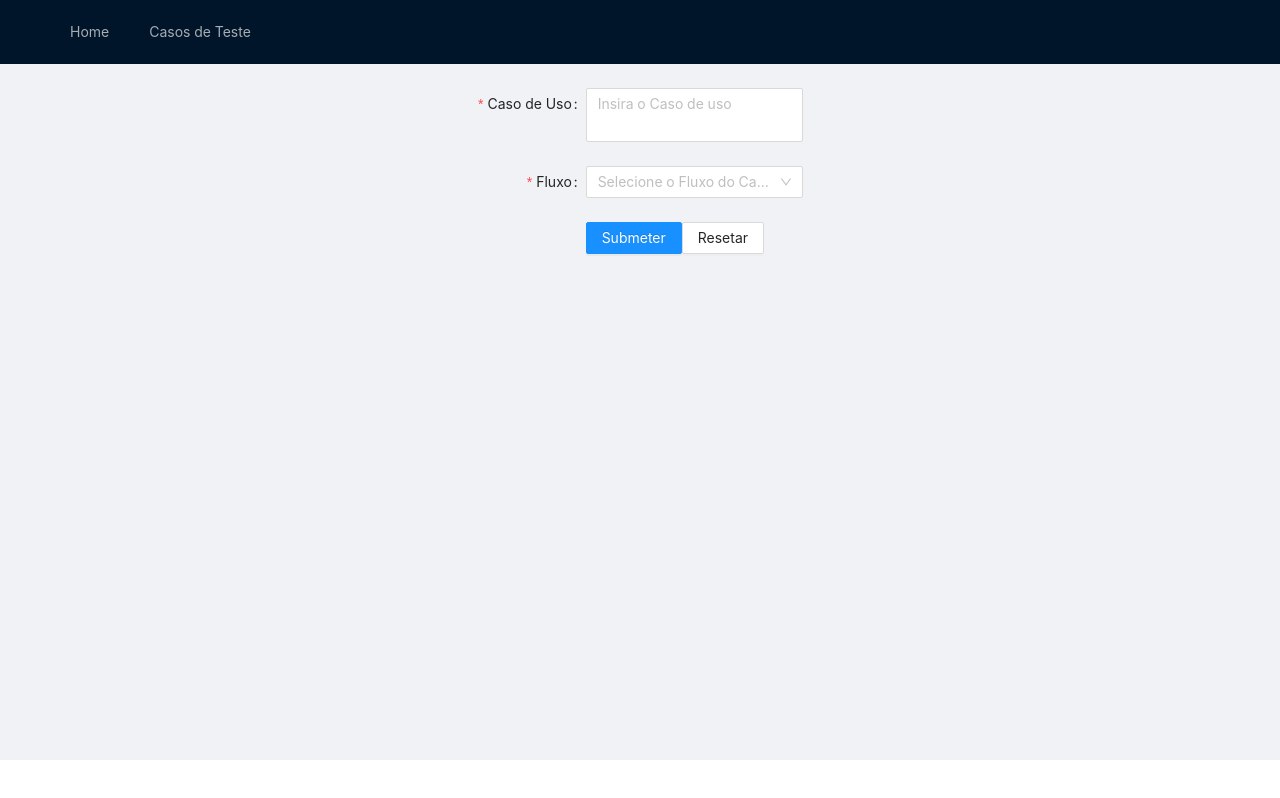
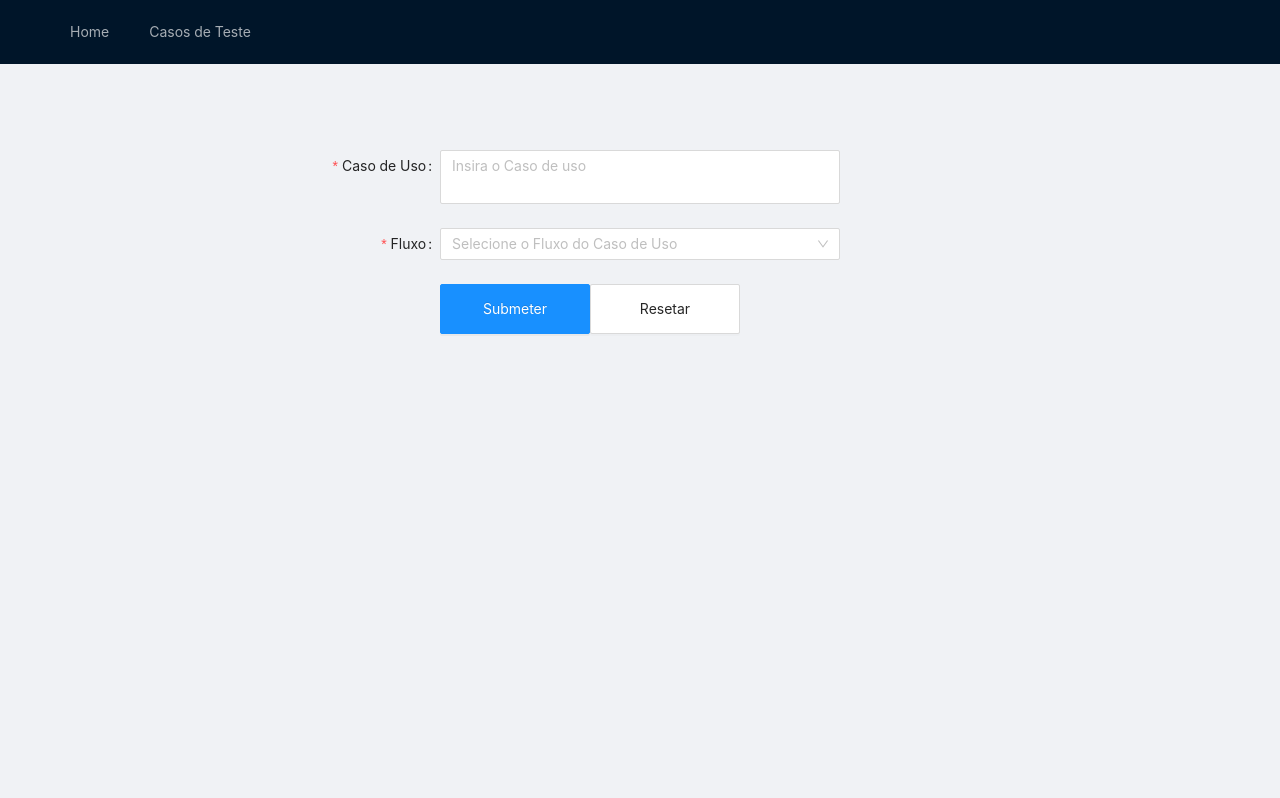
Before and after one commit to YagoOliveira852/plataformaTestes, a React (Create React App) app in the folder frontend/: page / in a window 1280 px wide. Built offline with nearby package versions, Linux system fonts and the light colour scheme.

Commit message:
Correção da parte visual

```diff
--- a/frontend/public/index.html
+++ b/frontend/public/index.html
@@ -1,5 +1,5 @@
 <!DOCTYPE html>
-<html lang="en">
+<html lang="pt-br">
   <head>
     <meta charset="utf-8" />
     <link rel="icon" href="%PUBLIC_URL%/favicon.ico" />
--- a/frontend/src/components/form/form.js
+++ b/frontend/src/components/form/form.js
@@ -57,7 +57,12 @@ const FormComponent = () => {
 
 
   return (
-    <Form {...layout} form={form} name="control-hooks" onFinish={onFinish}>
+    <Form {...layout} form={form} name="control-hooks" onFinish={onFinish} style={{
+      width: 800,
+      display: 'table-column-group',
+      justifyContent: 'center',
+      alignItems: 'center',
+      paddingRight:'200px'}}>
       <Form.Item
         name="Caso de Uso"
         label="Caso de Uso"
@@ -102,10 +107,18 @@ const FormComponent = () => {
       </Form.Item>
 
       <Form.Item {...tailLayout}>
-        <Button type="primary" htmlType="submit">
+        <Button type="primary" htmlType="submit"
+        style={{
+          width:'150px',
+          height:'50px'
+        }}>
           Submeter
         </Button>
-        <Button htmlType="button" onClick={onReset}>
+        <Button htmlType="button" onClick={onReset}
+        style={{
+          width:'150px',
+          height:'50px'
+        }}>
           Resetar
         </Button>
       </Form.Item>
--- a/frontend/src/pages/casetest/casetest.js
+++ b/frontend/src/pages/casetest/casetest.js
@@ -6,7 +6,11 @@ const { Header, Content, Footer } = Layout;
 
 const CaseTest = () => (
     <div>
-        <Layout style={{height:760}}>
+        <Layout
+        style={{
+            height: '100vh',
+            background: '#f0f2f5'
+            }}>
         <Header
         style={{
             position: 'fixed',
--- a/frontend/src/pages/home/home.js
+++ b/frontend/src/pages/home/home.js
@@ -6,7 +6,11 @@ const { Header, Content, Footer } = Layout;
 
 const Home = () => (
     <div>
-        <Layout style={{height:760}}>
+        <Layout
+        style={{
+            height: '100vh',
+            background: '#f0f2f5'
+            }}>
         <Header
         style={{
             position: 'fixed',
@@ -31,7 +35,7 @@ const Home = () => (
             minHeight: 380,
             display: 'flex',
             justifyContent: 'center',
-            alignItems: 'center,'
+            alignItems: 'center'
             }}
         >
             <Form/>
```
